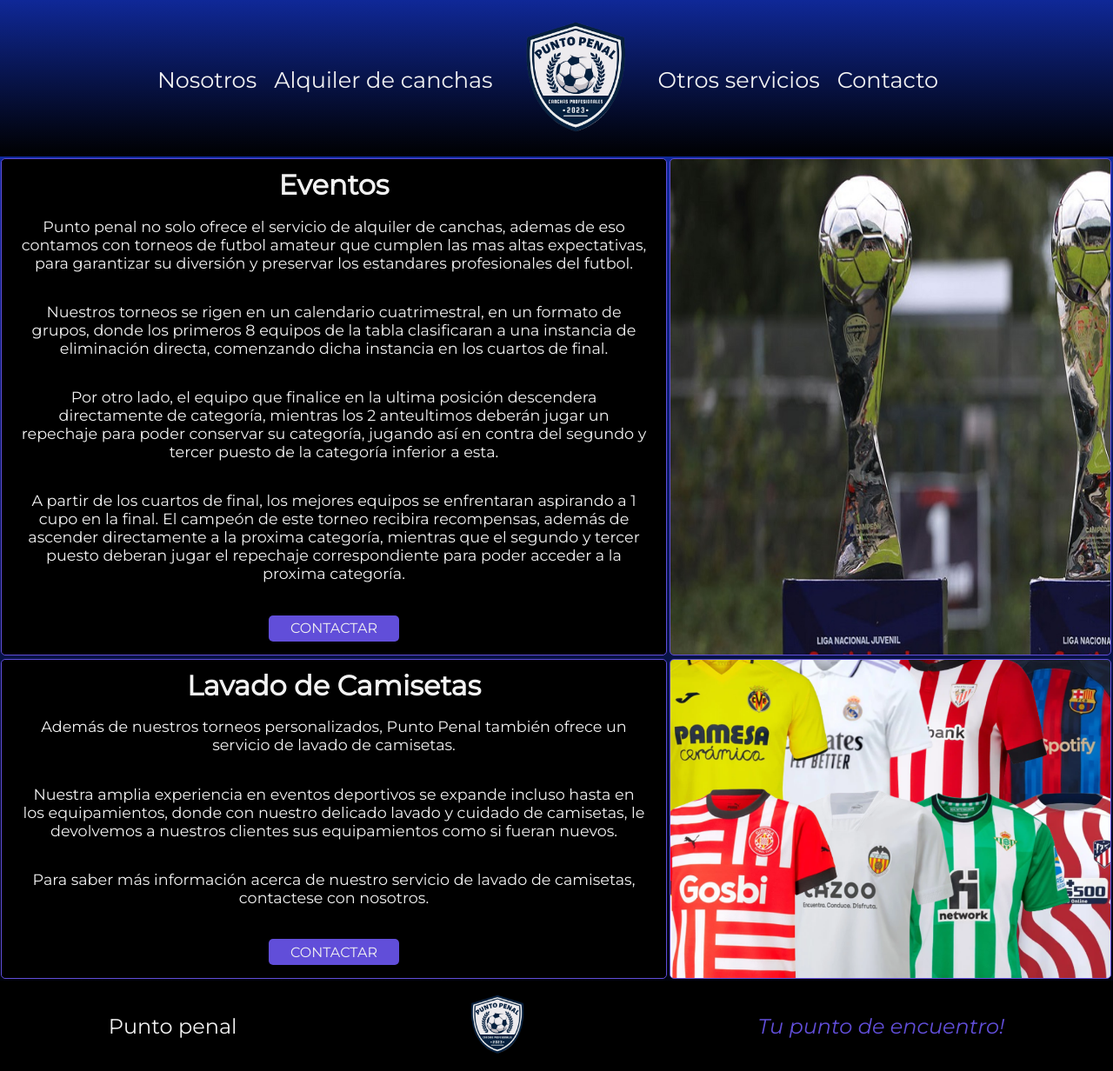
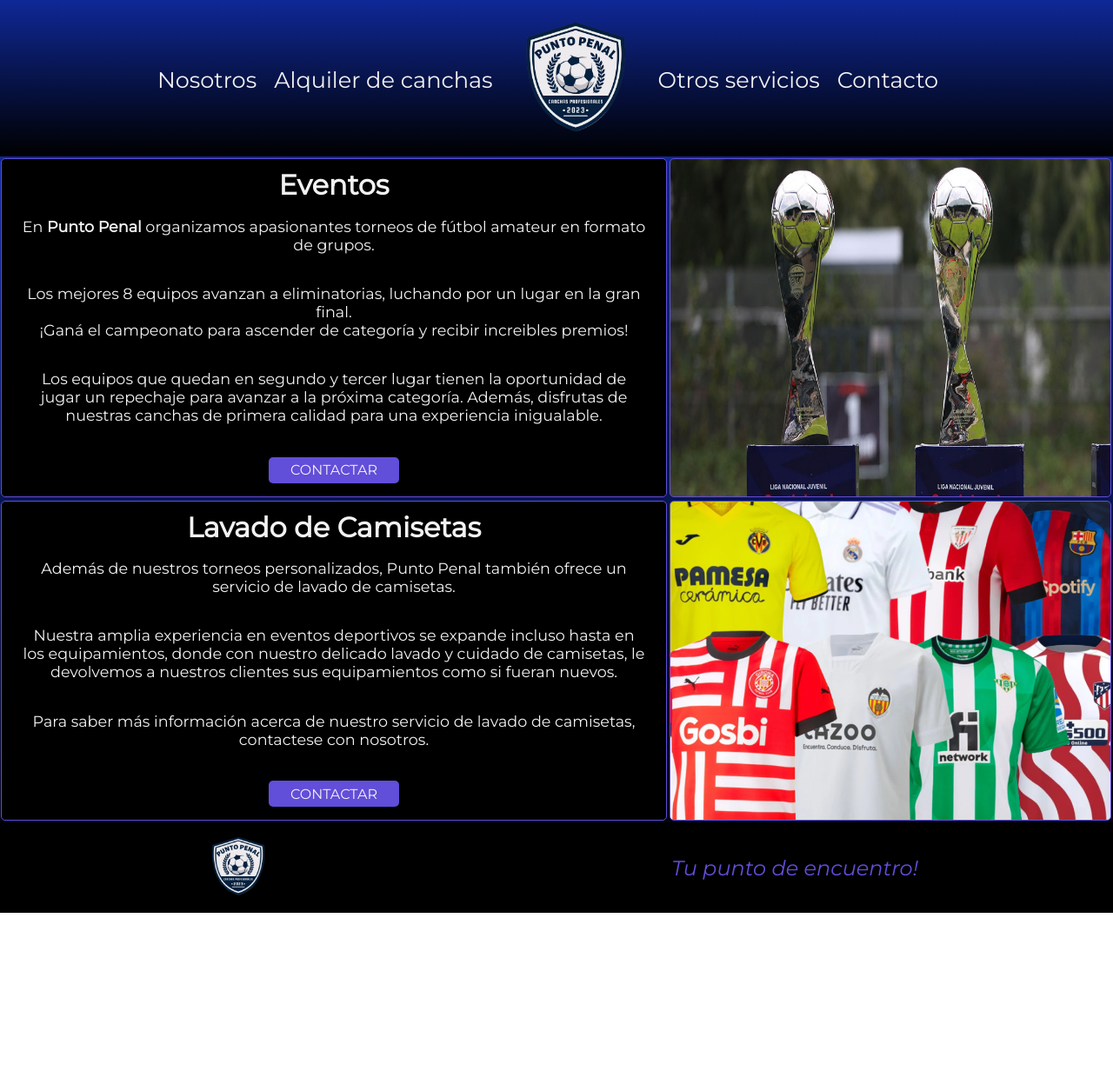
Before and after one commit to ArielNicolas2021/Punto-Penal, a plain HTML site: page otrosservicios.html in a window 1280 px wide. Shown: the part 51-1283 px from the top of the page at 87% size. After the commit the page ends 1101 px from the top, so only its background shows below. Drawn offline with Linux system fonts and the light colour scheme.

Commit message:
Limpieza de código

```diff
--- a/otrosservicios.html
+++ b/otrosservicios.html
@@ -14,14 +14,10 @@
     <header id="header-nav">
         <aside id="buttons">
             <div class="redes-btn">
-                <a href="#"><i class="fa-brands fa-facebook fa-2x"></i>
-                </a>
-                <a href="#"><i class="fa-brands fa-instagram fa-2x"></i>
-                </a>
-                <a href="#"><i class="fa-brands fa-whatsapp fa-2x"></i>
-                </a>
-                <a href="#"><i class="fa-solid fa-envelope fa-2x"></i>
-                </a>
+                <a href="#"><i class="fa-brands fa-facebook fa-2x"></i></a>
+                <a href="#"><i class="fa-brands fa-instagram fa-2x"></i></a>
+                <a href="#"><i class="fa-brands fa-whatsapp fa-2x"></i></a>
+                <a href="#"><i class="fa-solid fa-envelope fa-2x"></i></a>
             </div>
             <div class="reserva-btn">
                 <a href="login.html">Hacé tu reserva</a>
@@ -54,10 +50,9 @@
     <div class="section-info">
         <div class="eventos-info">
     <h1>Eventos</h1>
-    <p>Punto penal no solo ofrece el servicio de alquiler de canchas, ademas de eso contamos con torneos de futbol amateur que cumplen las mas altas expectativas, para garantizar su diversión y preservar los estandares profesionales del futbol.</p>
-    <p>Nuestros torneos se rigen en un calendario cuatrimestral, en un formato de grupos, donde los primeros 8 equipos de la tabla clasificaran a una instancia de eliminación directa, comenzando dicha instancia en los cuartos de final.</p>
-    <p>Por otro lado, el equipo que finalice en la ultima posición descendera directamente de categoría, mientras los 2 anteultimos deberán jugar un repechaje para poder conservar su categoría, jugando así en contra del segundo y tercer puesto de la categoría inferior a esta.</p>
-    <p>A partir de los cuartos de final, los mejores equipos se enfrentaran aspirando a 1 cupo en la final.  El campeón de este torneo recibira recompensas, además de ascender directamente a la proxima categoría, mientras que el segundo y tercer puesto deberan jugar el repechaje correspondiente para poder acceder a la proxima categoría.</p>
+    <p>En <strong>Punto Penal</strong> organizamos apasionantes torneos de fútbol amateur en formato de grupos.</p>
+    <p> Los mejores 8 equipos avanzan a eliminatorias, luchando por un lugar en la gran final. <br> ¡Ganá el campeonato para ascender de categoría y recibir increibles premios! </p>
+    <p> Los equipos que quedan en segundo y tercer lugar tienen la oportunidad de jugar un repechaje para avanzar a la próxima categoría. Además, disfrutas de nuestras canchas de primera calidad para una experiencia inigualable.</p>
 <button role="link" onclick="window.location='contacto.html'">Contactar</button>
 </div>
 <div class="imagen-info">
@@ -69,7 +64,7 @@
     <p>Además de nuestros torneos personalizados, Punto Penal también ofrece un servicio de lavado de camisetas.</p>
     <p>Nuestra amplia experiencia en eventos deportivos se expande incluso hasta en los equipamientos, donde con nuestro delicado lavado y cuidado de camisetas, le devolvemos a nuestros clientes sus equipamientos como si fueran nuevos.</p>
     <p>Para saber más información acerca de nuestro servicio de lavado de camisetas, contactese con nosotros.</p>
-    <button role="link" onclick="window.location='contacto.html'">Contactar</button>
+    <button  role="link" onclick="window.location='contacto.html'">Contactar</button>
     </div>
         <div class="imagen-info-2">
         </div>
@@ -79,20 +74,13 @@
 
     <script src="main.js"></script>
 
-    <!--footer2-->
-    <footer class="footer2">
-        <div class="footer-text">
-          <p class="footer_izq">Punto penal </p>
-        </div>
-
+    <footer>
 
         <div class="logo_pp">
-          <img src="images/logo-puntopenal.png" alt="logo punto penal">
+         <img src="images/logo-puntopenal.png" alt="logo punto penal"  />
         </div>
+       <p class="footer_der">Tu punto de encuentro!</p>
 
-        <div class="footer-text">
-          <p class="footer_der"> Tu punto de encuentro!</p>
-        </div>
-      </footer>
+    </footer>
 </body>
 </html>
```
Also changed, not shown: reserva.html (+6 -9 lines).
